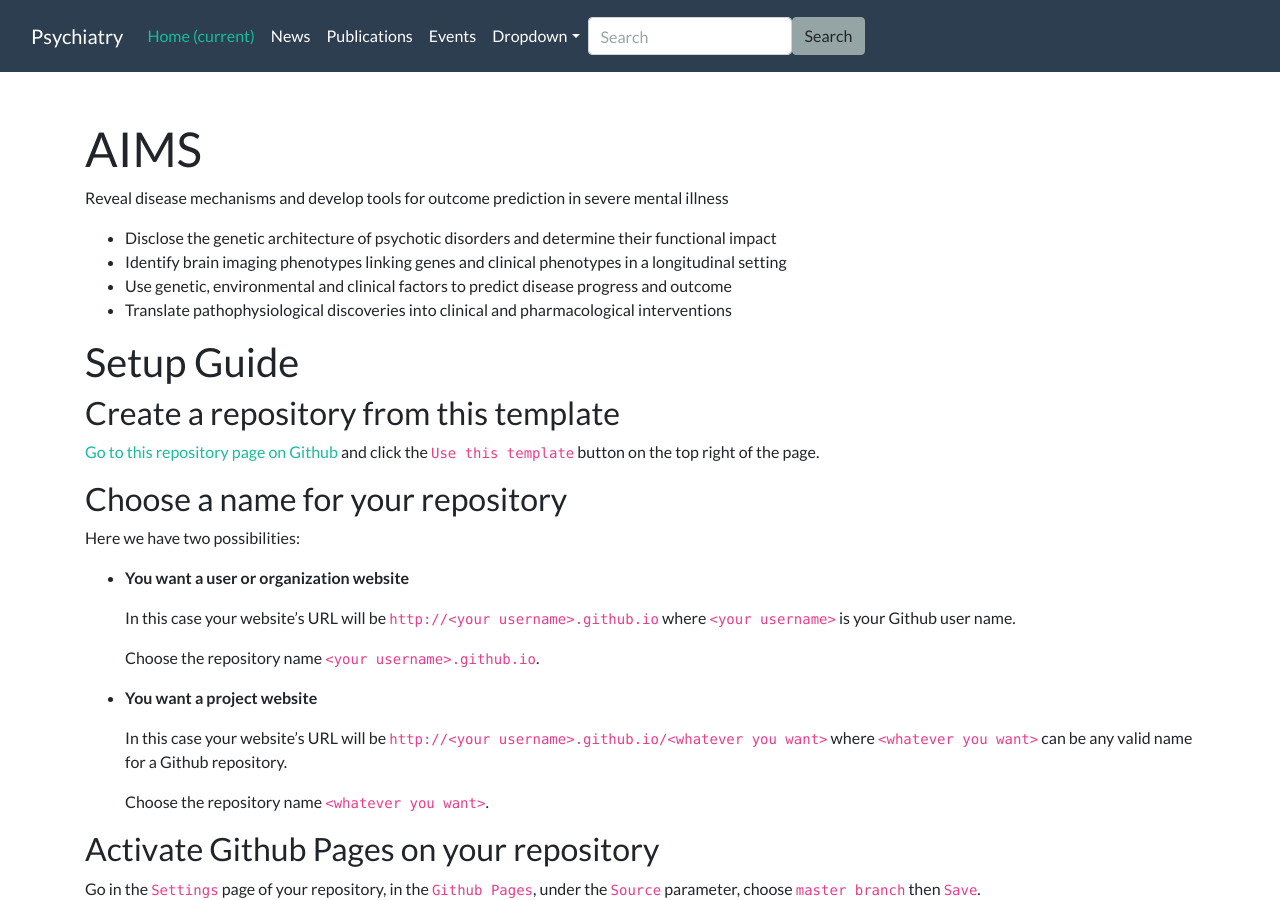
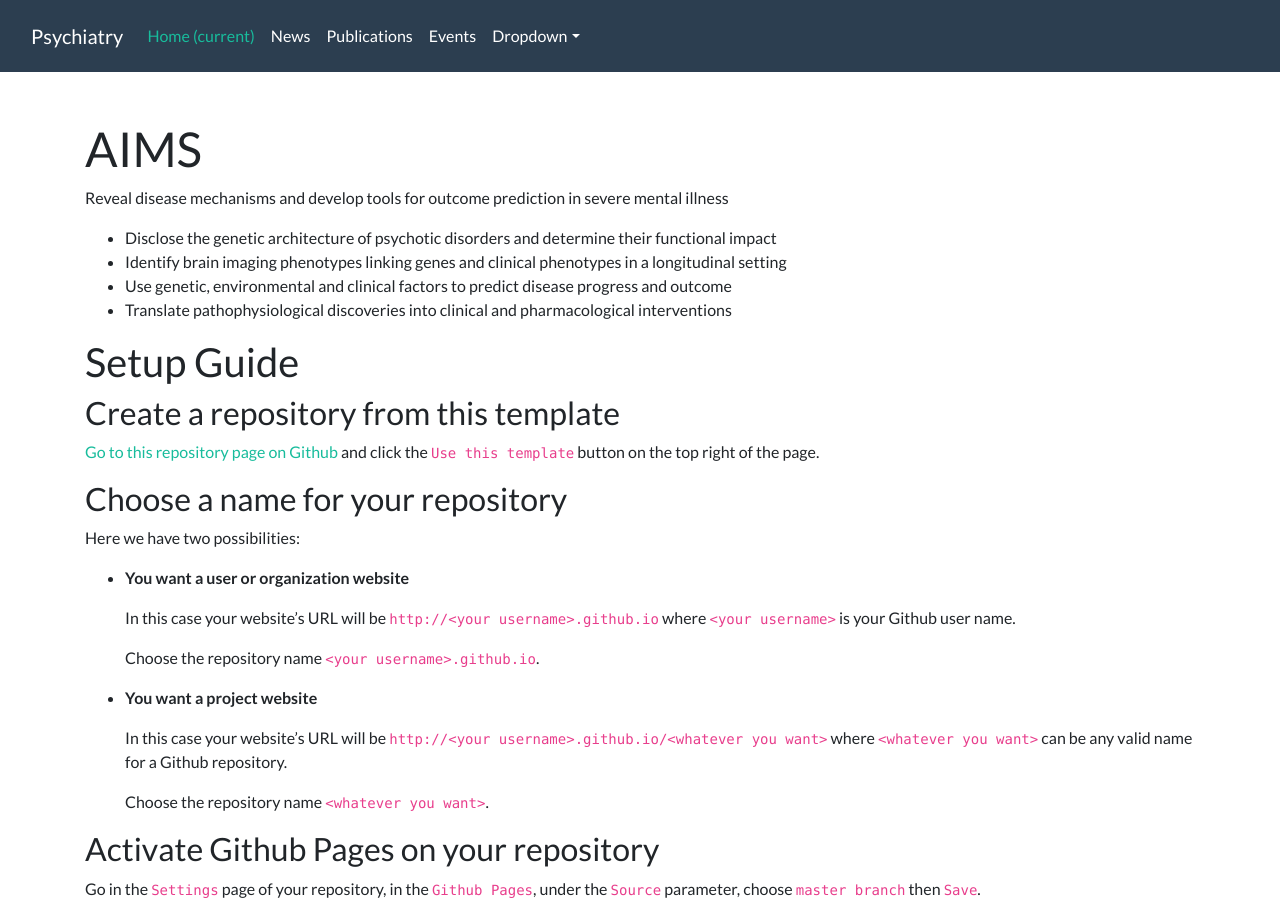
Before and after one commit to sumairhassan/test1, a Jekyll site: the page built from index.md, in a window 1280 px wide and 900 px high. Built offline with Jekyll 4.4.1, drawn with Linux system fonts in a browser that asks for light colours.

Commit message:
Update header.html

```diff
--- a/_includes/header.html
+++ b/_includes/header.html
@@ -32,10 +32,7 @@
           </div>
         </li>
       </ul>
-      <form class="d-flex">
-        <input class="form-control me-sm-2" type="text" placeholder="Search">
-        <button class="btn btn-secondary my-2 my-sm-0" type="submit">Search</button>
-      </form>
+
     </div>
   </div>
 </nav>
```
